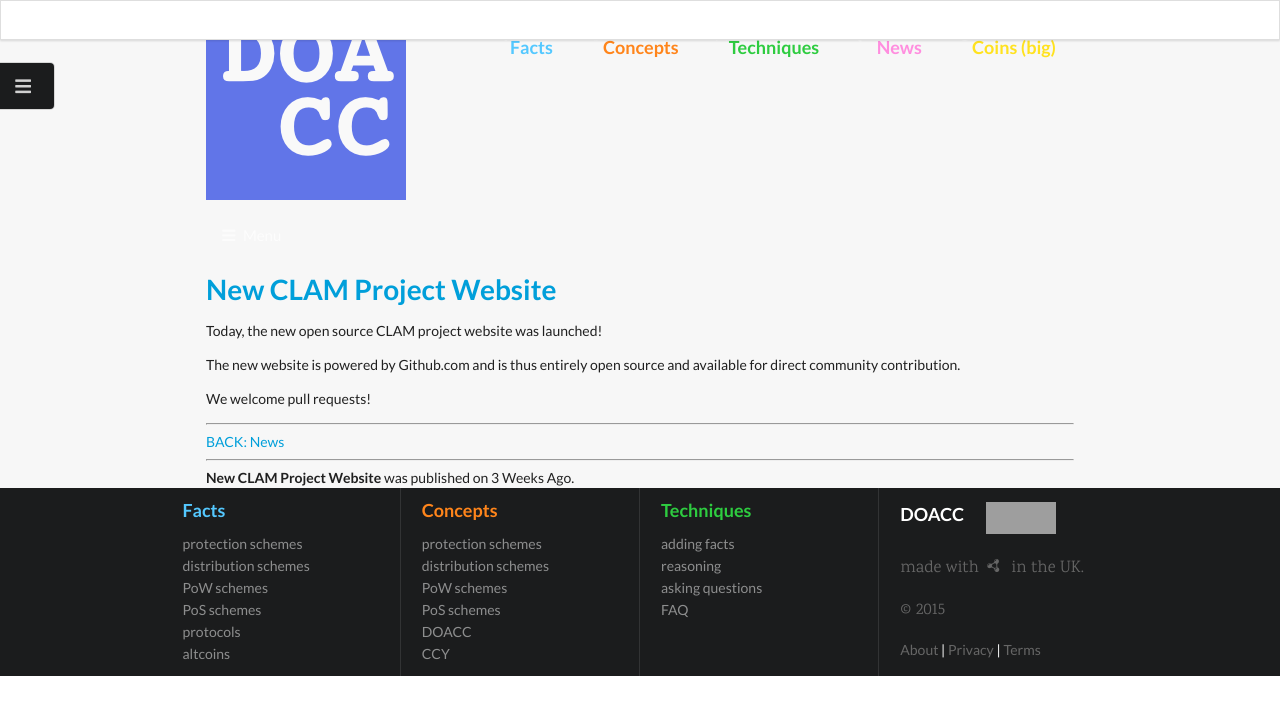
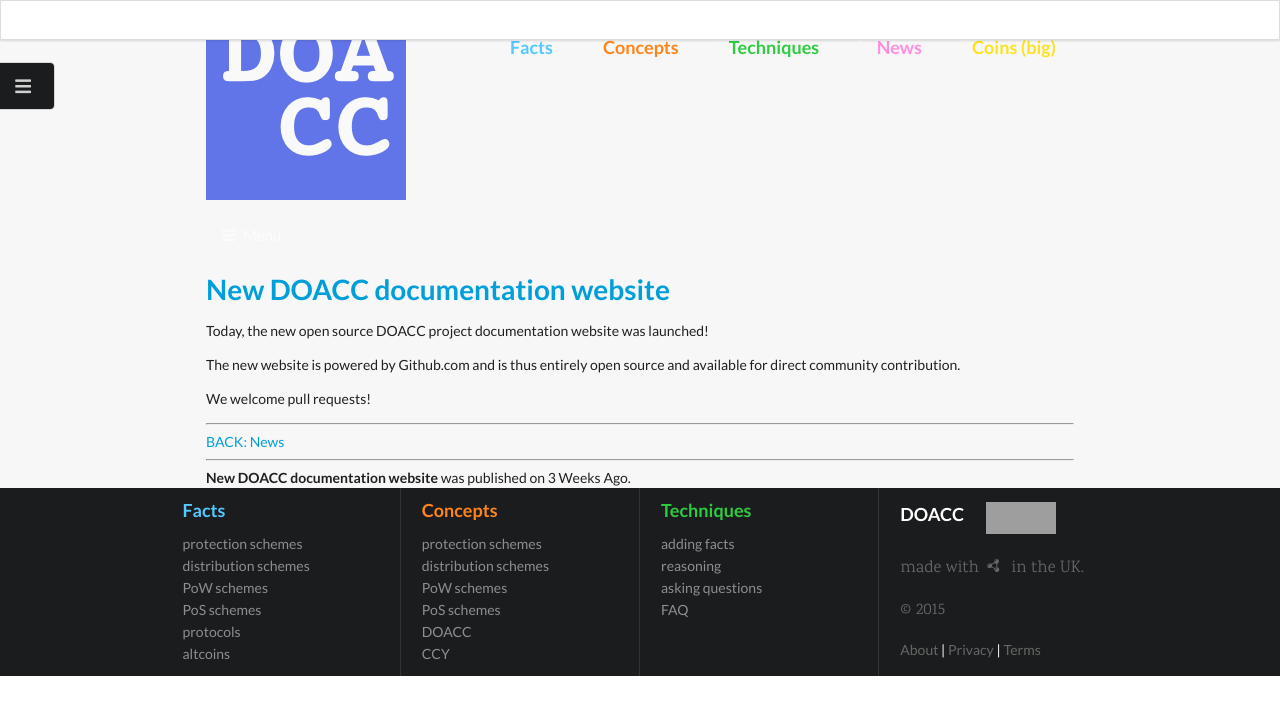
Before and after one commit to DOACC/DOACC.github.io, a Jekyll site: the page built from _posts/2015-08-13-new-website.md, in a window 1280 px wide. Shown: the top 715 px of the page. Built offline with Jekyll 4.4.1, drawn with Linux system fonts in a browser that asks for light colours; nearby versions of some CDN libraries; some web fonts are replaced; a script that is not in the unit is left out; grey boxes are pictures that could not be loaded.

Commit message:
nutnipping

```diff
--- a/_posts/2015-08-13-new-website.md
+++ b/_posts/2015-08-13-new-website.md
@@ -1,12 +1,12 @@
 ---
 layout: post
-title: "New CLAM Project Website"
+title: "New DOACC documentation website"
 modified:
-excerpt: "The CLAM project launches a new open source website powered by github.com.  We welcome pull requests and the contribution of the community."
-tags: []
+excerpt: "The DOACC project launches a new open source website powered by github.com.  We welcome pull requests and the contribution of the community."
+tags: [rdf]
 ---
 
-Today, the new open source CLAM project website was launched!
+Today, the new open source DOACC project documentation website was launched!
 
 The new website is powered by Github.com and is thus entirely open source and available for direct community contribution.
 
```
